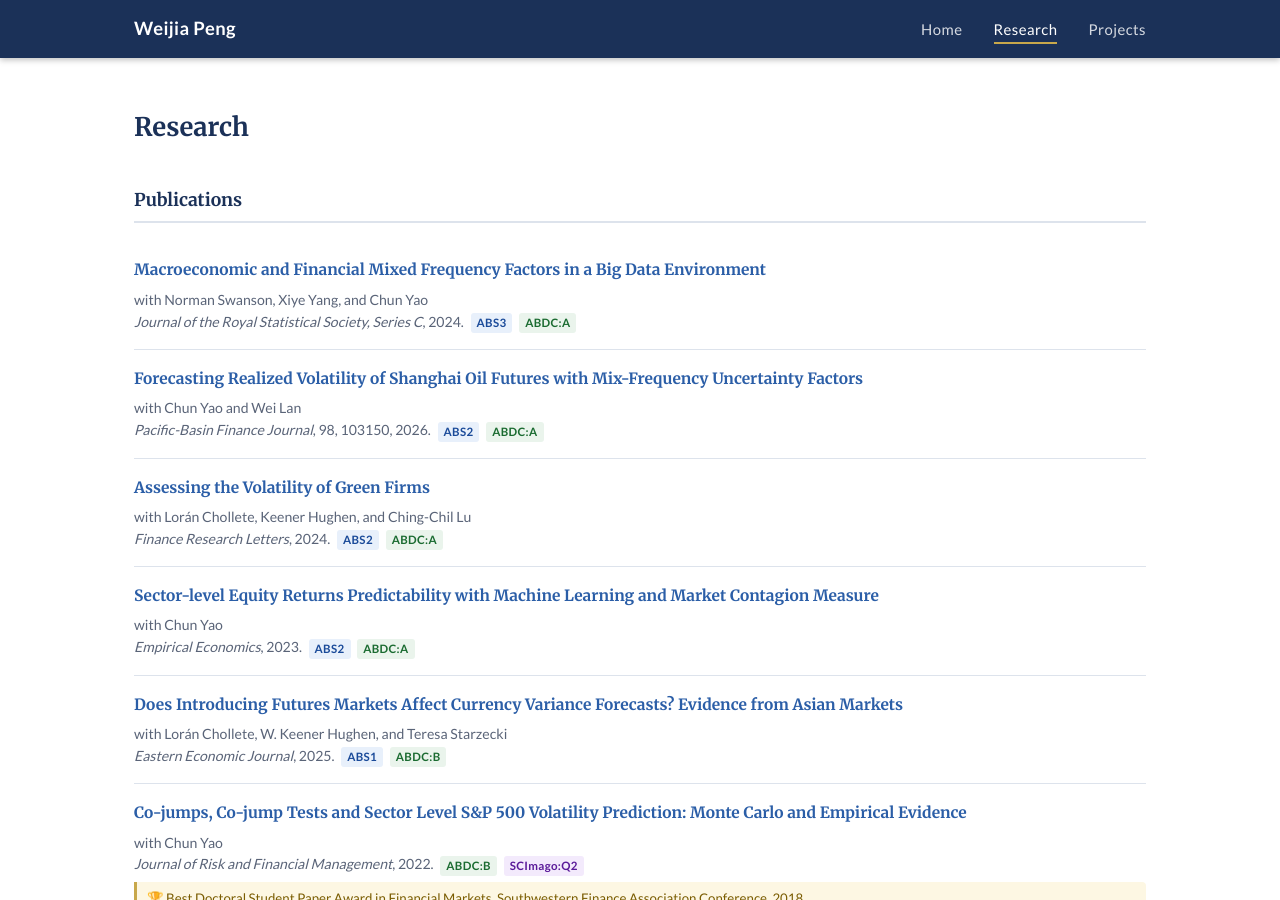
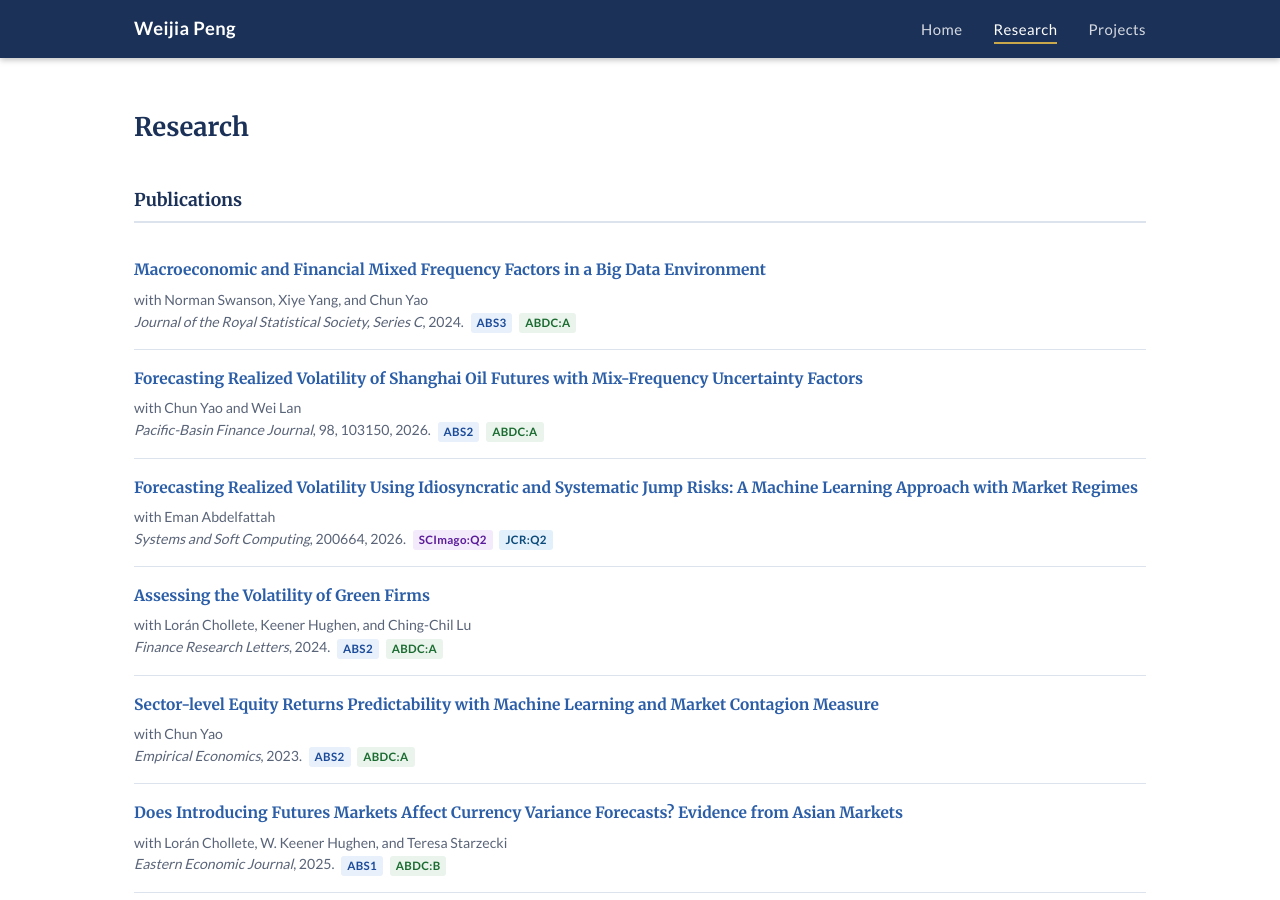
Before and after one commit to weijiap/weijiap.github.io, a Jekyll site: the page built from research.html, in a window 1280 px wide and 900 px high. Built offline with Jekyll 4.4.1, drawn with Linux system fonts in a browser that asks for light colours.

Commit message:
Add Systems and Soft Computing paper (200664) below Pacific-Basin
Co-Authored-By: Claude Sonnet 4.6 <noreply@anthropic.com>

```diff
--- a/research.html
+++ b/research.html
@@ -36,6 +36,20 @@ permalink: /research/
           <em>Pacific-Basin Finance Journal</em>, 98, 103150, 2026.
           <span class="paper-badge badge-abs">ABS2</span>
           <span class="paper-badge badge-abdc">ABDC:A</span>
+        </p>
+      </li>
+
+      <li class="paper-item">
+        <p class="paper-title">
+          <a href="https://www.dropbox.com/scl/fi/l90jhbsrh5a0ccwfu8exo/Jump_Risk.pdf?rlkey=29o6fcdx059ji099bvwrm575h&st=wp75n2jw&dl=0" target="_blank" rel="noopener">
+            Forecasting Realized Volatility Using Idiosyncratic and Systematic Jump Risks: A Machine Learning Approach with Market Regimes
+          </a>
+        </p>
+        <p class="paper-meta">
+          with Eman Abdelfattah<br>
+          <em>Systems and Soft Computing</em>, 200664, 2026.
+          <span class="paper-badge badge-scimago">SCImago:Q2</span>
+          <span class="paper-badge badge-jcr">JCR:Q2</span>
         </p>
       </li>
 
@@ -116,7 +130,7 @@ permalink: /research/
 
   <section class="research-section">
     <h2>Working Papers</h2>
-    <ol class="paper-list" start="8">
+    <ol class="paper-list" start="9">
 
       <li class="paper-item">
         <p class="paper-title">
```
Also changed, not shown: index.html (+7 -0 lines).
